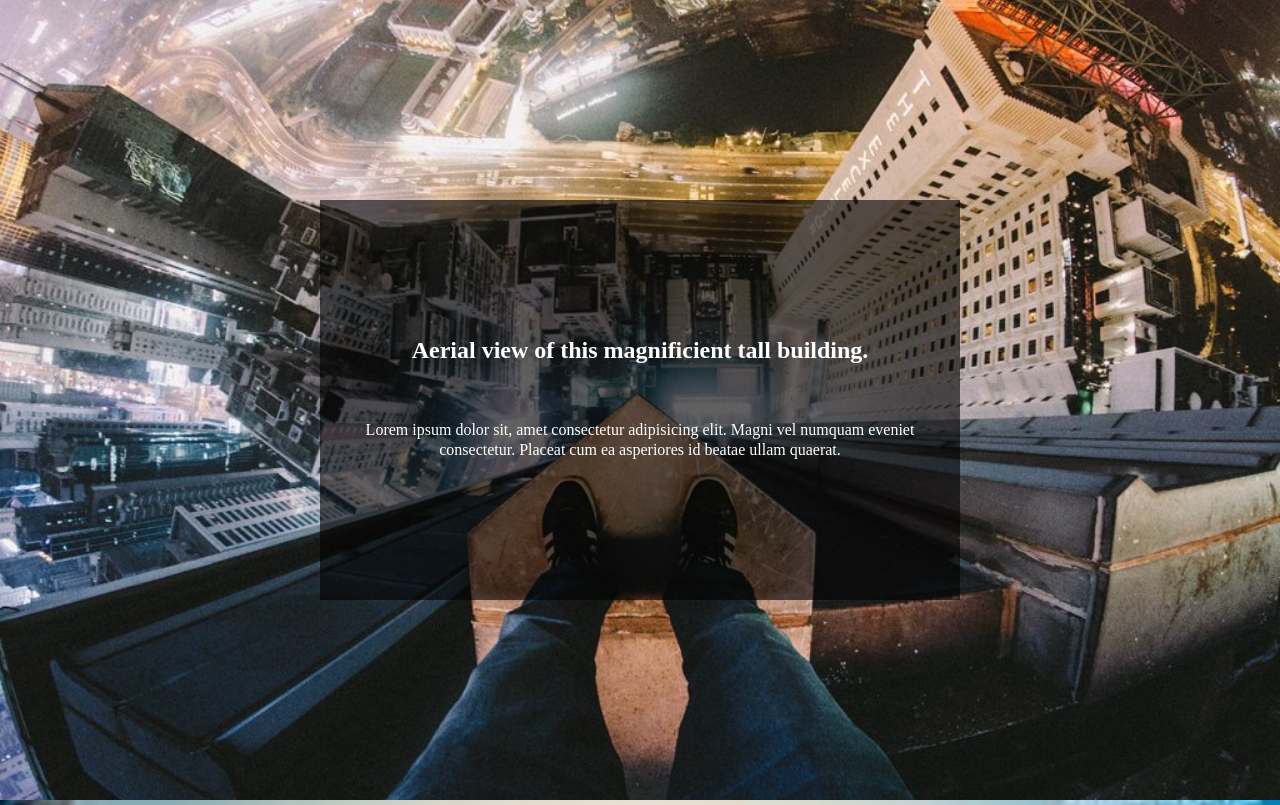
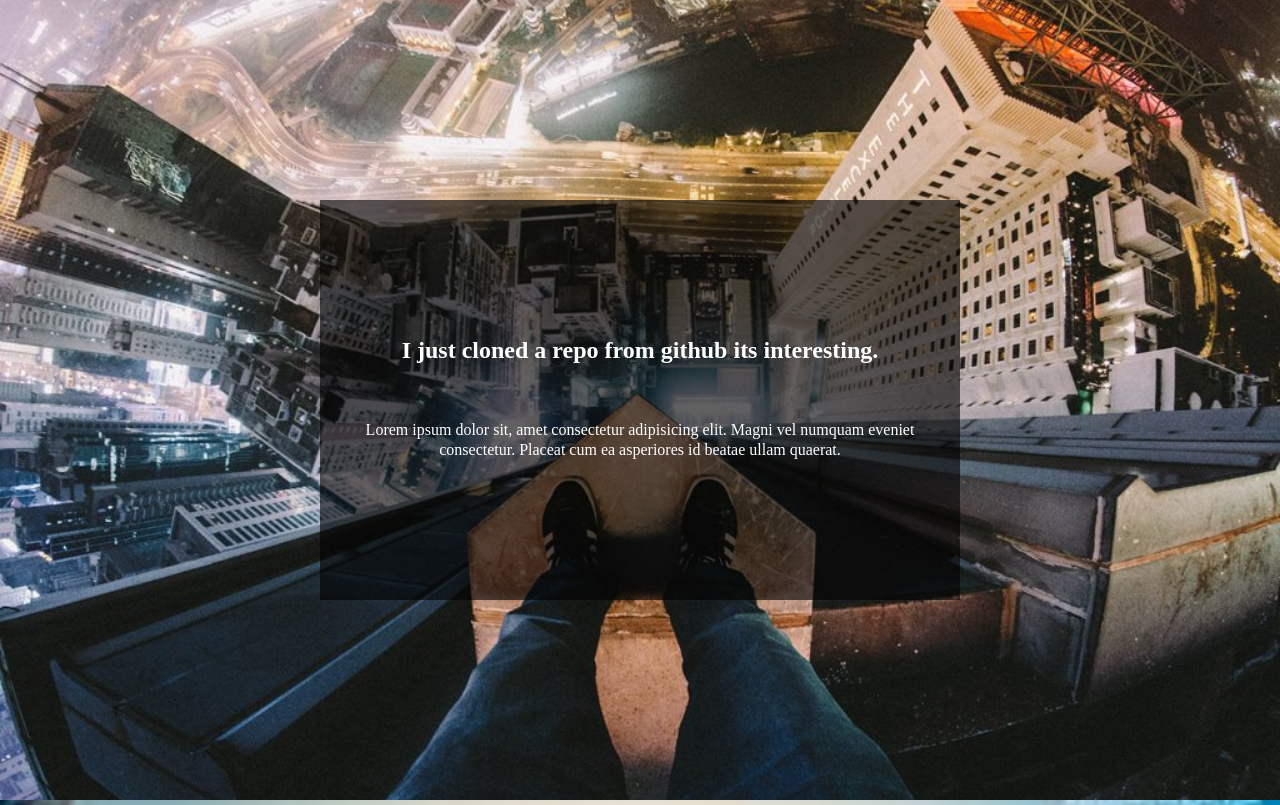
Before and after one commit to code-pace/aerialViewOfTallBuilding1, a plain HTML site: page index.html in a window 1280 px wide. Shown: the top 805 px of the page. Drawn offline with Linux system fonts and the light colour scheme.

Commit message:
updated text

```diff
--- a/index.html
+++ b/index.html
@@ -21,7 +21,7 @@
             <div class="tallBuilding1 high">
                 <!-- <div class="tilt"></div> -->
                 <div class="text-field">
-                    <h1>Aerial view of this magnificient tall building.</h1>
+                    <h1>I just cloned a repo from github its interesting.</h1>
                     <p>Lorem ipsum dolor sit, amet consectetur adipisicing elit. Magni vel numquam eveniet consectetur. Placeat cum ea asperiores id beatae ullam quaerat.</p>
                 </div>
             </div>
```
